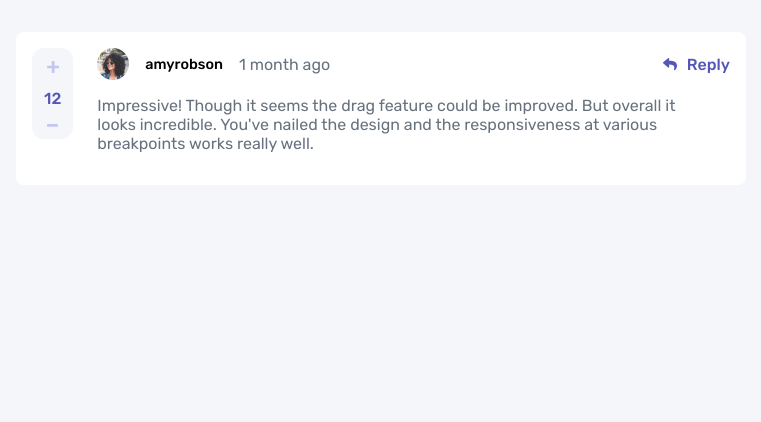
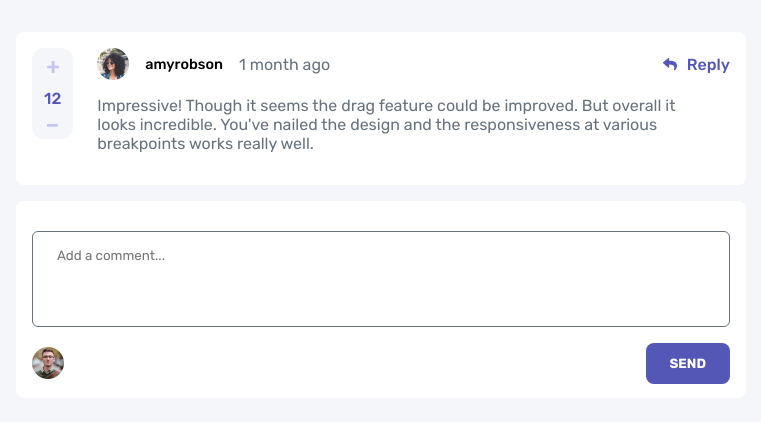
Before and after one commit to acamposlucas/interactive-comments-section-main, a React (Vite) app: page / in a window 1280 px wide. Shown: the top 422 px of the page, without its empty margins (0-761 px from the left). Built offline with nearby package versions, Linux system fonts and the light colour scheme.

Commit message:
feat: create NewComment component

```diff
--- a/src/App.tsx
+++ b/src/App.tsx
@@ -1,11 +1,13 @@
 import { GlobalStyle } from "./styles/global";
 import { Comment } from "./components/Comment";
+import { NewComment } from "./components/NewComment";
 
 function App() {
   return (
     <>
       <GlobalStyle />
       <Comment />
+      <NewComment />
     </>
   );
 }
--- /dev/null
+++ b/src/components/NewComment.tsx
@@ -0,0 +1,17 @@
+import { NewCommentContainer } from "./NewCommentStyle";
+import AvatarJuliusOmo from "../assets/images/avatars/image-juliusomo.png";
+
+export function NewComment() {
+  return (
+    <NewCommentContainer>
+      <label htmlFor="newComment"></label>
+      <textarea
+        name="newComment"
+        id="newComment"
+        placeholder="Add a comment..."
+      ></textarea>
+      <img src={AvatarJuliusOmo} alt="Julius Omo" />
+      <button>Send</button>
+    </NewCommentContainer>
+  );
+}
--- /dev/null
+++ b/src/components/NewCommentStyle.ts
@@ -0,0 +1,44 @@
+import styled from "styled-components";
+
+export const NewCommentContainer = styled.div`
+  align-items: center;
+  background-color: var(--white);
+  border-radius: 8px;
+  display: grid;
+  gap: 1rem;
+  grid-template-columns: repeat(2, auto);
+  margin-top: 1rem;
+  padding-block: 0.875rem;
+  padding-inline: 1rem;
+  width: min(100%, 45.625rem);
+
+  textarea {
+    border: 1px solid var(--gray-400);
+    border-radius: 6px;
+    grid-column: 1/3;
+    padding-block: 1rem;
+    padding-inline: 1.5rem;
+    outline: none;
+    min-height: 6rem;
+    width: 100%;
+    resize: none;
+  }
+
+  img {
+    height: 2rem;
+    width: 2rem;
+  }
+
+  button {
+    background-color: var(--blue-500);
+    border: none;
+    border-radius: 8px;
+    color: var(--white);
+    font-weight: var(--fw-bold);
+    justify-self: end;
+    padding-block: 0.8rem;
+    padding-inline: 1.5rem;
+    max-width: 6.5rem;
+    text-transform: uppercase;
+  }
+`;
```
